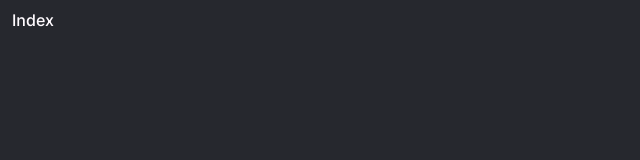
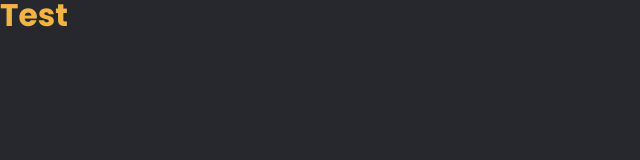
Before and after one commit to benchttp/webapp, a React (Create React App) app: page / in a window 1280 px wide. Shown: the top 160 px of the page, without its empty margins (0-640 px from the left). Built offline with nearby package versions, Linux system fonts and the light colour scheme.

Commit message:
feat : add text component

```diff
--- /dev/null
+++ b/src/components/Text/index.tsx
@@ -0,0 +1,11 @@
+import { FC } from 'react'
+import { StyledText } from './typescript/text.style'
+import { IProps } from './typescript/text.types'
+
+const Text: FC<IProps> = (props) => {
+  const { children } = props
+
+  return <StyledText {...props}>{children}</StyledText>
+}
+
+export default Text
--- /dev/null
+++ b/src/components/Text/typescript/text.style.ts
@@ -0,0 +1,15 @@
+import styled from 'styled-components'
+import { IProps } from './text.types'
+import {
+  COLORS,
+  FONT_SIZES,
+  FONT_FAMILIES,
+  FONT_WEIGHTS,
+} from '../../../shared/style/constants'
+
+export const StyledText = styled('p')<IProps>`
+  ${({ color }) => color && `color: ${COLORS[color]};`}
+  ${({ size }) => size && `font-size: ${FONT_SIZES[size]};`}
+  ${({ font }) => font && `font-family: ${FONT_FAMILIES[font]};`}
+  ${({ weight }) => weight && `font-weight: ${FONT_WEIGHTS[weight]};`}
+`
--- a/src/pages/Index/index.tsx
+++ b/src/pages/Index/index.tsx
@@ -1,7 +1,23 @@
 import { FC } from 'react'
+import Text from '../../components/Text'
+import {
+  Colors,
+  FontFamilies,
+  FontSizes,
+  FontWeights,
+} from '../../shared/style/constants'
 
 const Index: FC = () => {
-  return <p className="m-1">Index</p>
+  return (
+    <Text
+      color={Colors.PRIMARY}
+      font={FontFamilies.POPPINS}
+      size={FontSizes.LARGE}
+      weight={FontWeights.BOLD}
+    >
+      Test
+    </Text>
+  )
 }
 
 export default Index
```
Also changed, not shown: src/components/Text/typescript/text.types.ts (added, +24 -0 lines), 1 other file (tests, documents, lock files or other folders).
